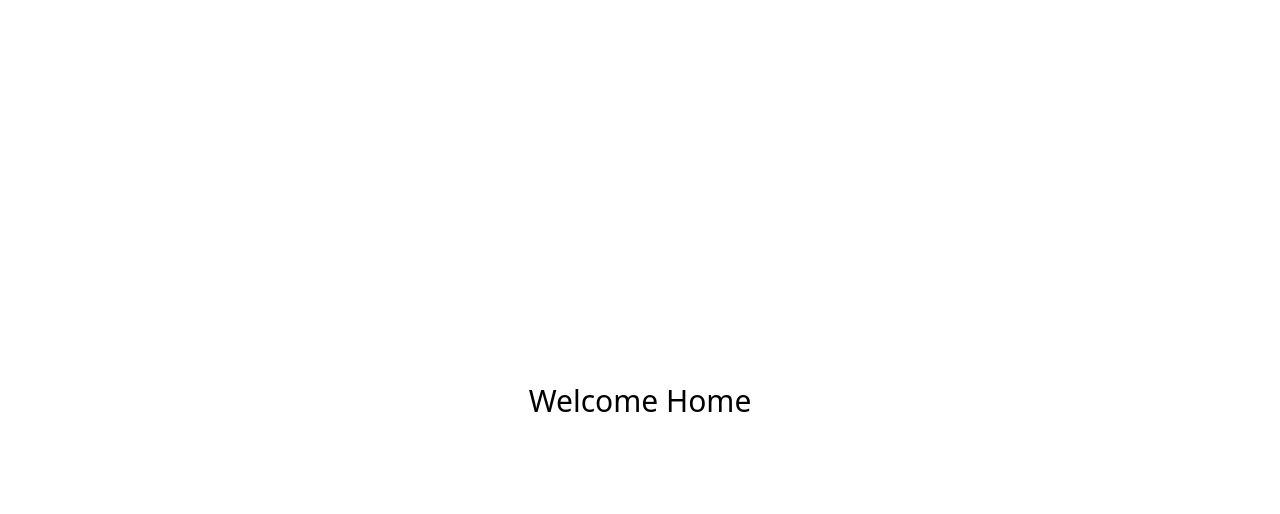
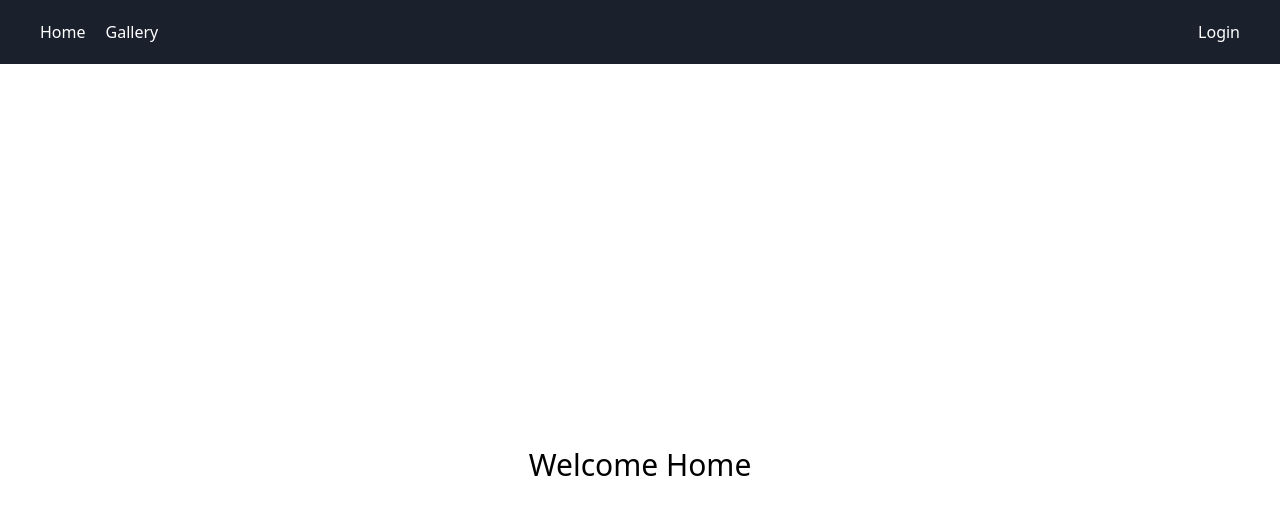
Before and after one commit to bitfumes/reactjs-16-for-beginner, a React (Create React App) app: page / in a window 1280 px wide. Shown: the top 514 px of the page. Built offline with nearby package versions, Linux system fonts and the light colour scheme.

Commit message:
58 navbar for routing

```diff
--- a/src/App.js
+++ b/src/App.js
@@ -2,10 +2,12 @@ import React from "react";
 import "./assets/css/style.css";
 import { BrowserRouter as Router, Route, Switch } from "react-router-dom";
 import routes from "./utils/routes";
+import Header from "./components/Header";
 
 function App() {
   return (
     <Router>
+      <Header />
       <Switch>
         {routes.map((route) => (
           <Route
--- /dev/null
+++ b/src/components/Header.js
@@ -0,0 +1,22 @@
+import React from "react";
+import { Link } from "react-router-dom";
+
+export default function Header() {
+  return (
+    <nav className="py-5 bg-gray-900 text-white">
+      <ul className="flex justify-between px-10">
+        <span className="flex">
+          <li className="mr-5">
+            <Link to="/">Home</Link>
+          </li>
+          <li className="mr-5">
+            <Link to="/gallery">Gallery</Link>
+          </li>
+        </span>
+        <li>
+          <Link to="/login">Login</Link>
+        </li>
+      </ul>
+    </nav>
+  );
+}
```
